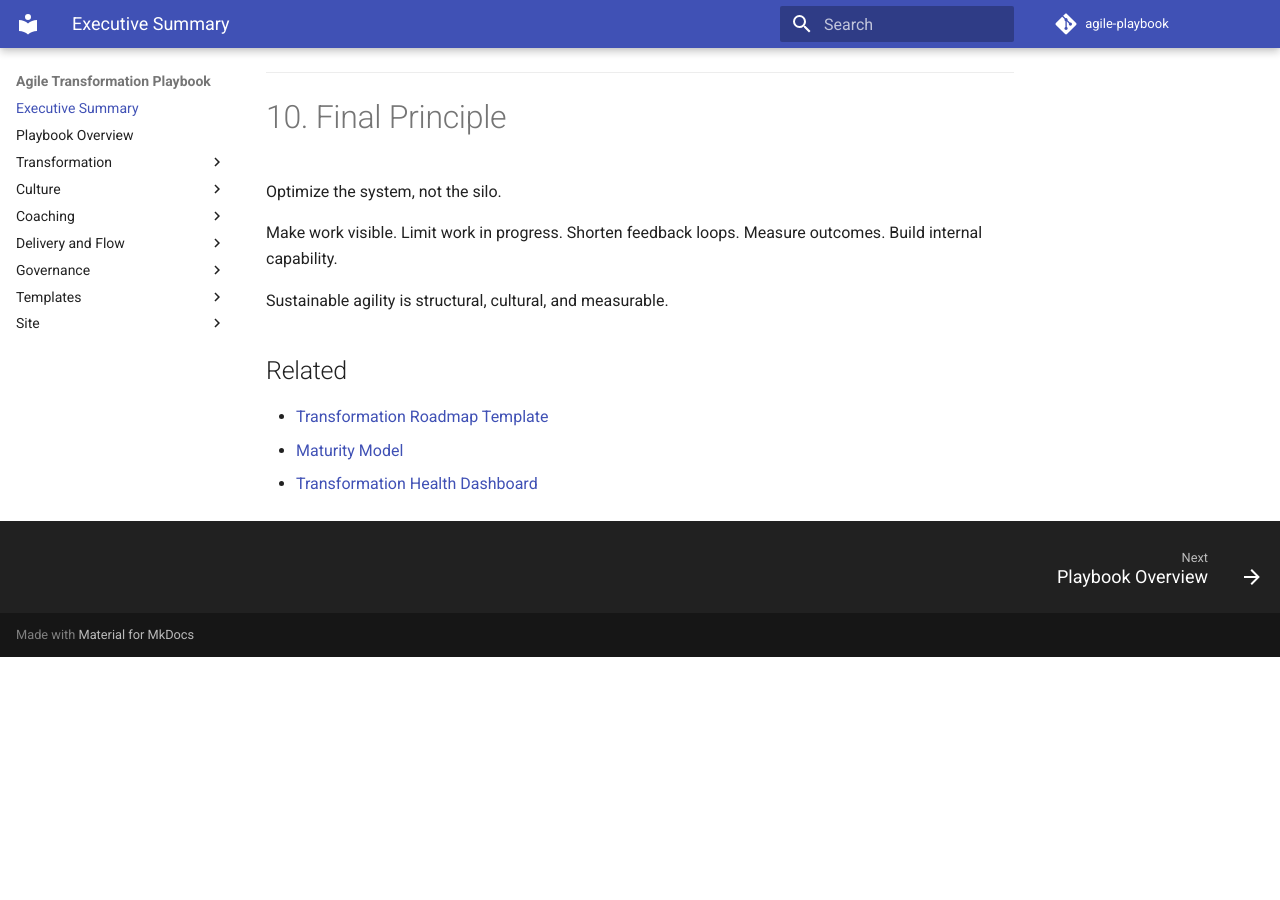
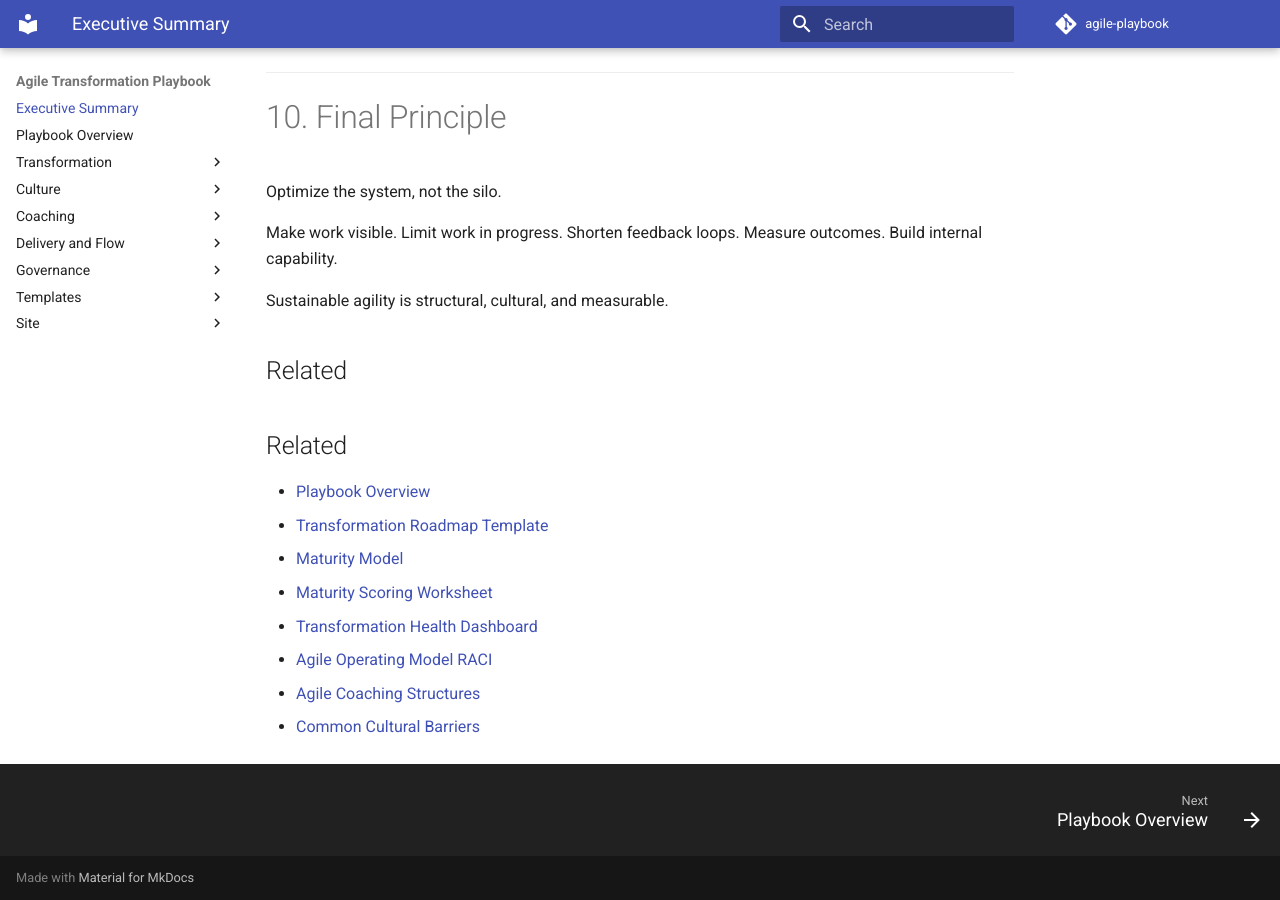
Before and after one commit to awsvkvims/agile-playbook, an MkDocs documentation site: the page built from docs/EXECUTIVE_TRANSFORMATION_SUMMARY.md, in a window 1280 px wide and 900 px high, scrolled down 4617 px. Built offline with MkDocs 1.6.1 and Material for MkDocs 9.7.7, drawn with Linux system fonts in a browser that asks for light colours; comment, search, counter and statistics services are not loaded; before the commit the page ends 5274 px from its top, so only the background shows below that.

Commit message:
add related links to executive summary

```diff
--- a/docs/EXECUTIVE_TRANSFORMATION_SUMMARY.md
+++ b/docs/EXECUTIVE_TRANSFORMATION_SUMMARY.md
@@ -213,6 +213,13 @@ Sustainable agility is structural, cultural, and measurable.
 
 ## Related
 
+## Related
+
+- [Playbook Overview](playbook/PLAYBOOK.md)
 - [Transformation Roadmap Template](transformation/TRANSFORMATION_ROADMAP_TEMPLATE.md)
 - [Maturity Model](transformation/AGILE_MATURITY_MODEL.md)
+- [Maturity Scoring Worksheet](transformation/MATURITY_SCORING_WORKSHEET.md)
 - [Transformation Health Dashboard](metrics/TRANSFORMATION_HEALTH_DASHBOARD.md)
+- [Agile Operating Model RACI](raci/AGILE_OPERATING_MODEL_RACI.md)
+- [Agile Coaching Structures](coaching/AGILE_COACHING_STRUCTURES.md)
+- [Common Cultural Barriers](culture/COMMON_CULTURAL_BARRIERS.md)
```
